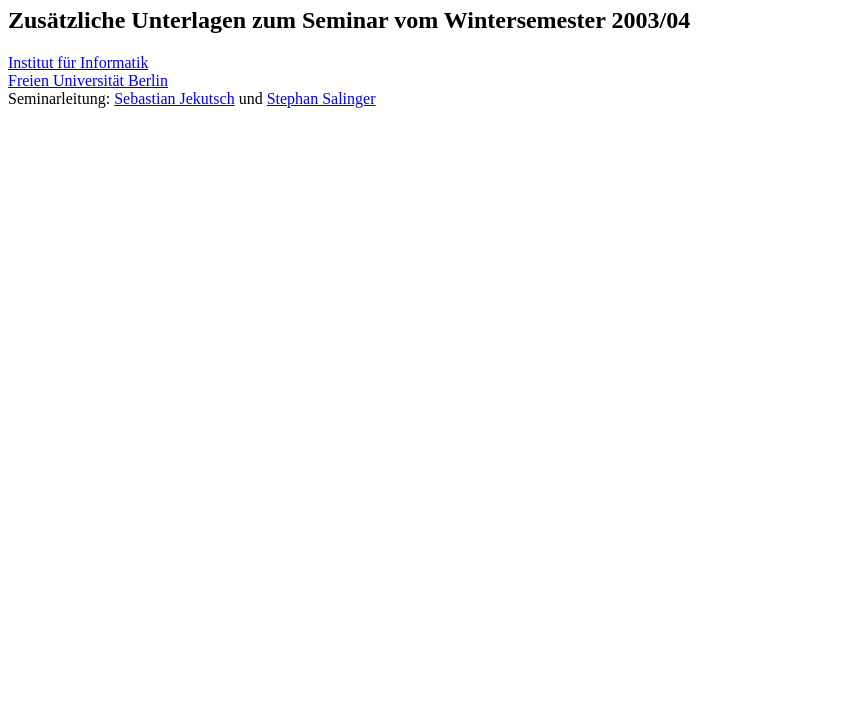
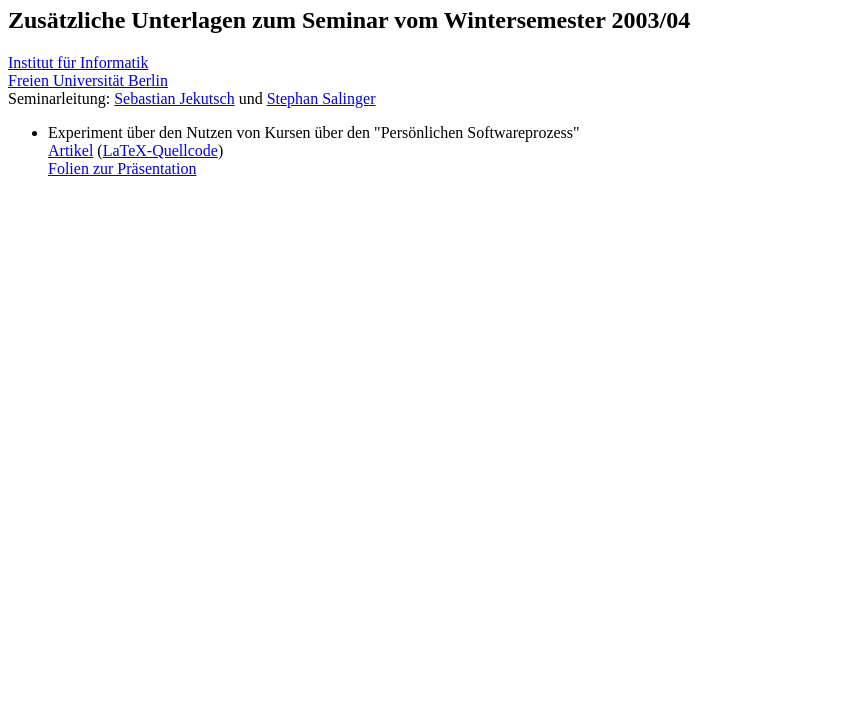
Before and after one commit to jansiwy/empirische-forschungsmethoden-in-der-softwaretechnik, a plain HTML site: page index.html in a window 1280 px wide. Shown: the part 73-800 px from the top of the page, without its empty margins (0-841 px from the left). Drawn offline with Linux system fonts and the light colour scheme.

Commit message:
added links to paper and slides

```diff
--- a/index.html
+++ b/index.html
@@ -16,5 +16,11 @@
   <a href="http://www.fu-berlin.de/">Freien Universität Berlin</a><br/>
   Seminarleitung: <a href="http://www.mi.fu-berlin.de/w/Main/SebastianJekutsch">Sebastian Jekutsch</a> und <a href="http://www.mi.fu-berlin.de/w/Main/StephanSalinger">Stephan Salinger</a></div>
 
+  <ul>
+    <li>Experiment über den Nutzen von Kursen über den "Persönlichen Softwareprozess"<br/>
+    <a href="persoenlicher-softwareprozess/artikel.pdf">Artikel</a> (<a href="https://github.com/jansiwy/empirische-forschungsmethoden-in-der-softwaretechnik/tree/master/persoenlicher-softwareprozess">LaTeX-Quellcode</a>)<br/>
+    <a href="persoenlicher-softwareprozess/praesentation.pdf">Folien zur Präsentation</a></li>
+  </ul>
+
 </body>
 </html>
```
